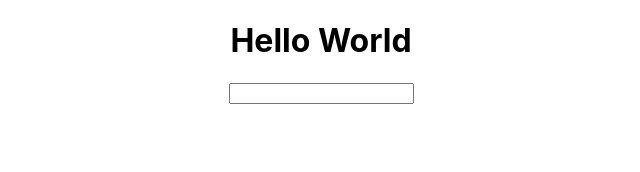
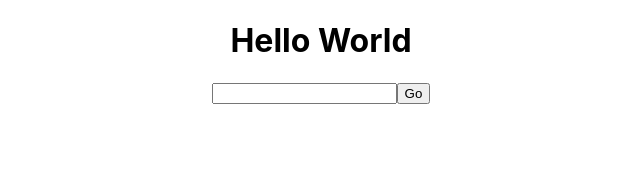
Before and after one commit to jwbackhouse/phoneword, a React (Create React App) app in the folder client/: page / in a window 1280 px wide. Shown: the top 172 px of the page, without its empty margins (319-959 px from the left). Built offline with nearby package versions, Linux system fonts and the light colour scheme.

Commit message:
Setup POST call to Express.

```diff
--- a/client/src/components/Converter.js
+++ b/client/src/components/Converter.js
@@ -3,18 +3,16 @@ import axios from 'axios';
 import InputForm from './InputForm.js';
 
 const Converter = props => {
-  const [input, setInput] = useState('');
-  const handleChange = e => {
-    const char = e.target.value;
-    const check = /[0-9]/;
-    if (!check.test(char)) return;
-    setInput(e.target.value);
+  const getResult = query => {
+    axios.post('/convert', { input: query })
+      .then(res => console.log(res))
+      .catch(err => console.log(err));
   };
 
   return (
     <div>
       <h1>Hello World</h1>
-      <InputForm />
+      <InputForm getResult={ getResult }/>
     </div>
   );
 };
--- a/client/src/components/InputForm.js
+++ b/client/src/components/InputForm.js
@@ -1,6 +1,6 @@
 import React, { useState } from 'react';
 
-const InputForm = props => {
+const InputForm = ({ getResult }) => {
   const [input, setInput] = useState('');
   const handleChange = e => {
     // Restrict input to numbers only
@@ -11,15 +11,25 @@ const InputForm = props => {
     setInput(e.target.value);
   };
 
+  const handleSubmit = e => {
+    e.preventDefault();
+
+    getResult(input);
+    setInput('');
+  };
+
   return (
-    <form>
+    <form onSubmit={ handleSubmit } >
       <input
         className='input'
         name='numbers'
         type='text'
         value={ input }
-        onChange = { handleChange }
+        onChange={ handleChange }
       />
+      <button type='submit'>
+        Go
+      </button>
     </form>
   );
 };
```
